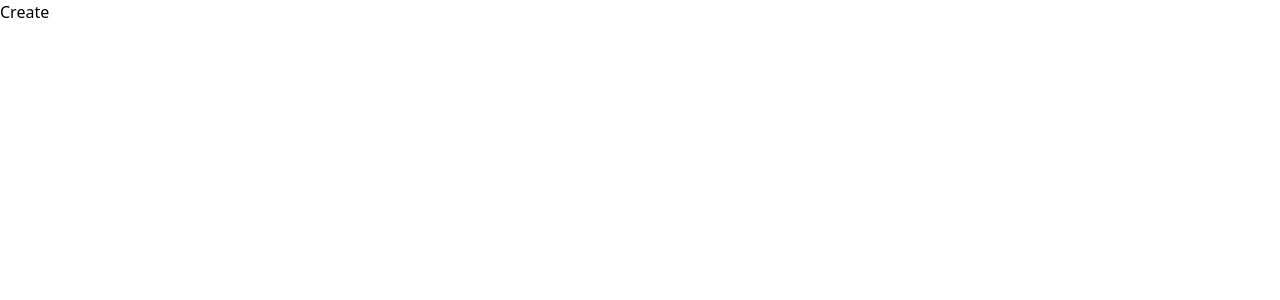
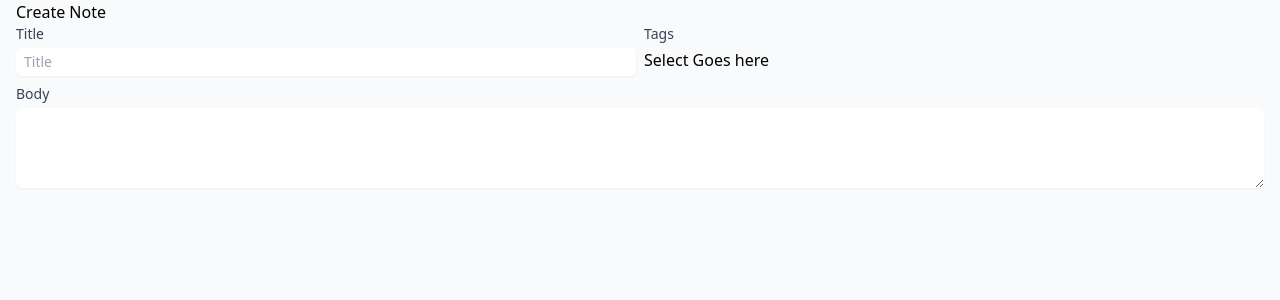
Before and after one commit to caiochami/react-note-taking-app, a React (Vite) app: page /create in a window 1280 px wide. Shown: the top 300 px of the page. Built offline with nearby package versions, Linux system fonts and the light colour scheme.

Commit message:
feat: Design the note form.

```diff
--- a/index.html
+++ b/index.html
@@ -6,8 +6,8 @@
     <meta name="viewport" content="width=device-width, initial-scale=1.0" />
     <title>Vite + React + TS</title>
   </head>
-  <body>
-    <div id="root"></div>
+  <body class="bg-gray-50">
+    <div id="root" class="container mx-auto px-4"></div>
     <script type="module" src="/src/main.tsx"></script>
   </body>
 </html>
--- a/package.json
+++ b/package.json
@@ -9,6 +9,7 @@
     "preview": "vite preview"
   },
   "dependencies": {
+    "@headlessui/react": "^1.7.7",
     "react": "^18.2.0",
     "react-dom": "^18.2.0",
     "react-router-dom": "^6.6.0"
--- /dev/null
+++ b/src/components/CreateNote.tsx
@@ -0,0 +1,11 @@
+import { NoteForm } from "./NoteForm";
+
+export function CreateNote() {
+  return (
+    <div>
+      <div>Create Note</div>
+
+      <NoteForm />
+    </div>
+  );
+}
--- /dev/null
+++ b/src/components/Input.tsx
@@ -0,0 +1,29 @@
+type InputProps = {
+  name: string;
+  type?: string;
+  placeholder: string;
+  label: string;
+};
+export function Input({
+  name,
+  label = "Label",
+  type = "text",
+  placeholder = "Type something...",
+}: InputProps) {
+  return (
+    <div>
+      <label htmlFor={name} className="block text-sm font-medium text-gray-700">
+        {label}
+      </label>
+      <div className="mt-1">
+        <input
+          type={type}
+          name={name}
+          id={name}
+          className="block w-full rounded-md border-gray-300 px-2 py-1 shadow-sm focus:border-indigo-500 focus:ring-indigo-500 sm:text-sm"
+          placeholder={placeholder}
+        />
+      </div>
+    </div>
+  );
+}
--- /dev/null
+++ b/src/components/NoteForm.tsx
@@ -0,0 +1,22 @@
+import { Form } from "react-router-dom";
+import { Input } from "./Input";
+import { TagSelector } from "./TagSelector/TagSelector";
+import { Textarea } from "./Textarea";
+
+export function NoteForm() {
+  return (
+    <Form>
+      <div className="grid grid-cols-1 gap-2 sm:grid-cols-2">
+        <div>
+          <Input name="title" label="Title" placeholder="Title" />
+        </div>
+        <div>
+          <TagSelector name="tags" />
+        </div>
+        <div className="sm:col-span-2">
+          <Textarea name="body" label="Body" placeholder="Body" />
+        </div>
+      </div>
+    </Form>
+  );
+}
--- /dev/null
+++ b/src/components/TagSelector/TagSelector.tsx
@@ -0,0 +1,15 @@
+type TagSelectorProps = {
+  name: string;
+  label?: string;
+};
+
+export function TagSelector({ name, label = "Tags" }: TagSelectorProps) {
+  return (
+    <div>
+      <label htmlFor={name} className="block text-sm font-medium text-gray-700">
+        {label}
+      </label>
+      <div className="mt-1">Select Goes here</div>
+    </div>
+  );
+}
--- /dev/null
+++ b/src/components/Textarea.tsx
@@ -0,0 +1,23 @@
+type TextareaProps = {
+  name: string;
+  placeholder: string;
+  label: string;
+};
+export function Textarea({ name, label = "Label" }: TextareaProps) {
+  return (
+    <div>
+      <label htmlFor={name} className="block text-sm font-medium text-gray-700">
+        {label}
+      </label>
+      <div className="mt-1">
+        <textarea
+          rows={4}
+          name={name}
+          id={name}
+          className="block w-full rounded-md border-gray-300 shadow-sm focus:border-indigo-500 focus:ring-indigo-500 sm:text-sm"
+          defaultValue={""}
+        />
+      </div>
+    </div>
+  );
+}
--- a/src/main.tsx
+++ b/src/main.tsx
@@ -8,6 +8,7 @@ import {
   Navigate,
   RouterProvider,
 } from "react-router-dom";
+import { CreateNote } from "./components/CreateNote";
 
 const router = createBrowserRouter([
   {
@@ -16,7 +17,7 @@ const router = createBrowserRouter([
     children: [
       {
         path: "/create",
-        element: <div>Create</div>,
+        element: <CreateNote />,
       },
       {
         path: "/:id",
```
Also changed, not shown: 1 other file (tests, documents, lock files or other folders).
